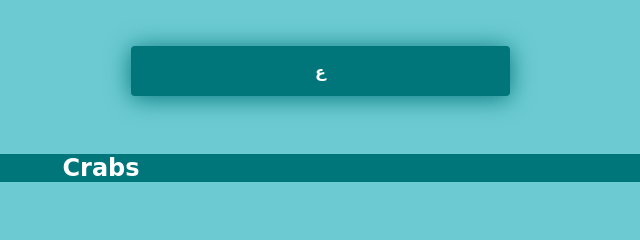
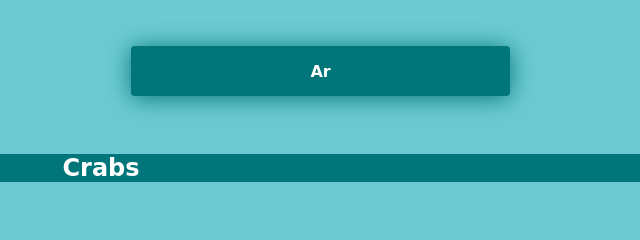
Before and after one commit to MHBCode/Fishyfish, a plain HTML site: page menuenglish.html in a window 1280 px wide. Shown: the top 240 px of the page, 539-1179 px from the left. Drawn offline with Linux system fonts and the light colour scheme; a web font is replaced by a local one.

Commit message:
Update menuenglish.html

```diff
--- a/menuenglish.html
+++ b/menuenglish.html
@@ -11,7 +11,7 @@
   </head>
   <body>
     <div>
-       <span style="font-size: large;">Fishy fish</span> <button onclick="location.href='menu.html'" class="bubbly-button" style="margin: 3%; width: 30%; height: 50px; margin-left: 30%; text-align: center;">ع</button>
+       <span style="font-size: large;">Fishy fish</span> <button onclick="location.href='menu.html'" class="bubbly-button" style="margin: 3%; width: 30%; height: 50px; margin-left: 30%; text-align: center;">Ar</button>
     </div>
     <div class="col-div">
         <div class="row-div">
```
